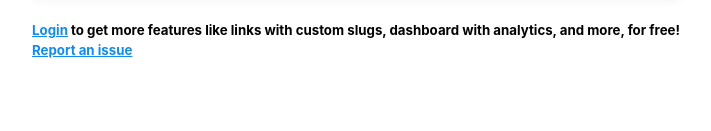
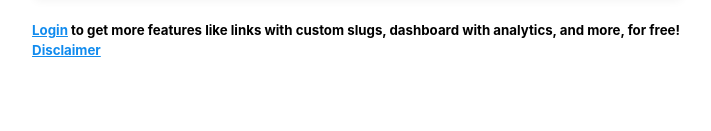
Before and after one commit to ishaanbedi/ishn.xyz, a Next.js app: page / in a window 1280 px wide. Shown: the part 529-660 px from the top of the page, without its empty margins (284-995 px from the left). Built offline with nearby package versions, Linux system fonts and the light colour scheme; no server answers.

Commit message:
Minor Change

```diff
--- a/components/NotLoggedIn.js
+++ b/components/NotLoggedIn.js
@@ -128,8 +128,8 @@ const NotLoggedIn = () => {
             </a>{" "}
             to get more features like links with custom slugs, dashboard with
             analytics, and more, for free!
-            <br/>
-            <Link href="/dashboard/report">Report an issue</Link>
+            <br />
+            <Link href="/dashboard/report">Disclaimer</Link>
           </h5>
         </main>
       </section>
```
